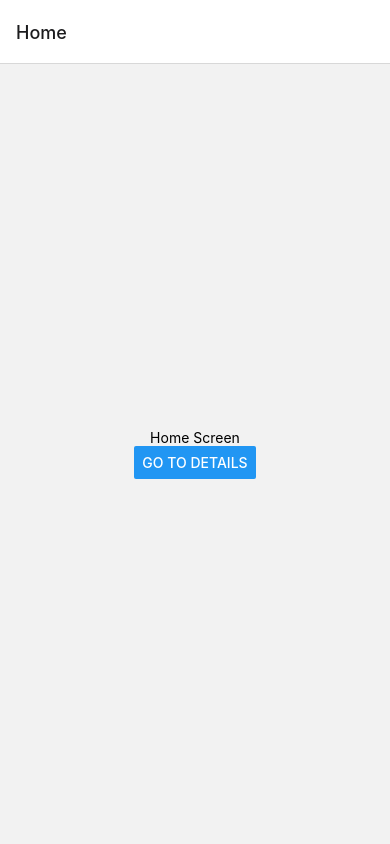
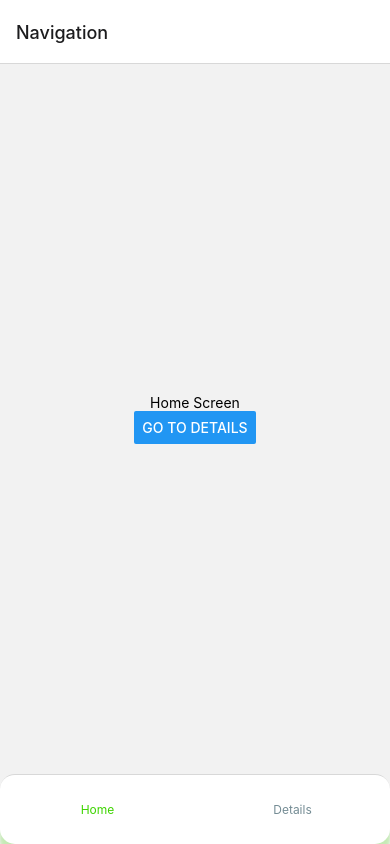
Before and after one commit to BEGDAR8ZOUHAIR/Book-Store, a React Native app: screen /Navigation in a window 390 px wide. Built offline with nearby package versions, Linux system fonts and the light colour scheme.

Commit message:
feat : add navigation tabs

```diff
--- a/App.tsx
+++ b/App.tsx
@@ -4,9 +4,7 @@ import * as React from 'react';
 import { View, Text , Button } from 'react-native';
 import { NavigationContainer } from '@react-navigation/native';
 import { createNativeStackNavigator } from '@react-navigation/native-stack';
-import HomeScreen from './src/screens/HomeScreen';
-import DetailsScreen from './src/screens/DetailsScreen';
-
+import Navigation from './src/components/Navigation/Navigation';
 
 const Stack = createNativeStackNavigator();
 
@@ -14,8 +12,7 @@ function App() {
   return (
     <NavigationContainer>
       <Stack.Navigator>
-        <Stack.Screen name="Home" component={HomeScreen} />
-        <Stack.Screen name="Details" component={DetailsScreen}  />
+        <Stack.Screen name="Navigation" component={Navigation} />
       </Stack.Navigator>
     </NavigationContainer>
   );
--- a/package.json
+++ b/package.json
@@ -10,6 +10,7 @@
     "test": "jest"
   },
   "dependencies": {
+    "@react-navigation/bottom-tabs": "^6.5.9",
     "@react-navigation/native": "^6.1.8",
     "@react-navigation/native-stack": "^6.9.14",
     "react": "^18.2.0",
--- /dev/null
+++ b/src/components/Navigation/Navigation.tsx
@@ -0,0 +1,93 @@
+
+import { createBottomTabNavigator } from "@react-navigation/bottom-tabs";
+import { StyleSheet, View, Text } from "react-native";
+import React from "react";
+import HomeScreen from "../../screens/HomeScreen";
+import DetailsScreen from "../../screens/DetailsScreen";
+
+const Tab = createBottomTabNavigator();
+
+const Navigation = () => {
+    return (
+        <Tab.Navigator
+            screenOptions={{
+                headerShown: false,
+                tabBarStyle: {
+                    position: "relative",
+                    backgroundColor: "#ffffff",
+                    borderRadius: 15,
+                    height: 70,
+                    ...styles.shadow,
+                },
+                tabBarShowLabel: false,
+            }}
+        >
+            <Tab.Screen
+                name="Home"
+                component={HomeScreen}
+                options={{
+                    tabBarIcon: ({ focused }) => (
+                        <View
+                            style={{
+                                alignItems: "center",
+                                justifyContent: "center",
+                                // top: 10,
+                            }}
+                        >
+                            <Text
+                                style={{
+                                    color: focused ? "#3ED400" : "#748c94",
+                                    fontSize: 12,
+                                }}
+                            >
+                                Home
+                            </Text>
+                        </View>
+                    ),
+                }}
+            />
+
+            <Tab.Screen
+                name="Details"
+                component={DetailsScreen}
+                options={{
+                    tabBarIcon: ({ focused }) => (
+                        <View
+                            style={{
+                                alignItems: "center",
+                                justifyContent: "center",
+                                // top: 10,
+                            }}
+                        >
+
+                            <Text
+
+                                style={{
+                                    color: focused ? "#3ED400" : "#748c94",
+                                    fontSize: 12,
+                                }}
+                            >
+                                Details
+                            </Text>
+                        </View>
+                    ),
+                }}
+            />
+        </Tab.Navigator>
+    );
+};
+
+const styles = StyleSheet.create({
+    shadow: {
+        shadowColor: "#3ED400",
+        shadowOffset: {
+            width: 0,
+            height: 10,
+        },
+        shadowOpacity: 0.25,
+        shadowRadius: 3.5,
+        elevation: 5,
+    },
+});
+
+export default Navigation;
--- a/src/screens/DetailsScreen.tsx
+++ b/src/screens/DetailsScreen.tsx
@@ -1,15 +1,10 @@
 import * as React from 'react';
 import { Button, View, Text } from 'react-native';
 
-function DetailsScreen({ route, navigation }:{ navigation: any ,route: any}) {
-    /* 2. Get the param */
-    const { itemId, otherParam } = route.params;
+function DetailsScreen() {
     return (
         <View style={{ flex: 1, alignItems: 'center', justifyContent: 'center' }}>
             <Text>Details Screen</Text>
-            <Text>itemId: {JSON.stringify(itemId)}</Text>
-            <Text>otherParam: {JSON.stringify(otherParam)}</Text>
-            <Button title="Go to Home" onPress={() => navigation.navigate('Home')} />
         </View>
     );
 }
--- a/src/screens/index.js
+++ /dev/null
@@ -1,6 +0,0 @@
-import Home from "./HomeScreen";
-
-export
-{
-    Home,
-};
```
Also changed, not shown: 2 other files (tests, documents, lock files or other folders).
